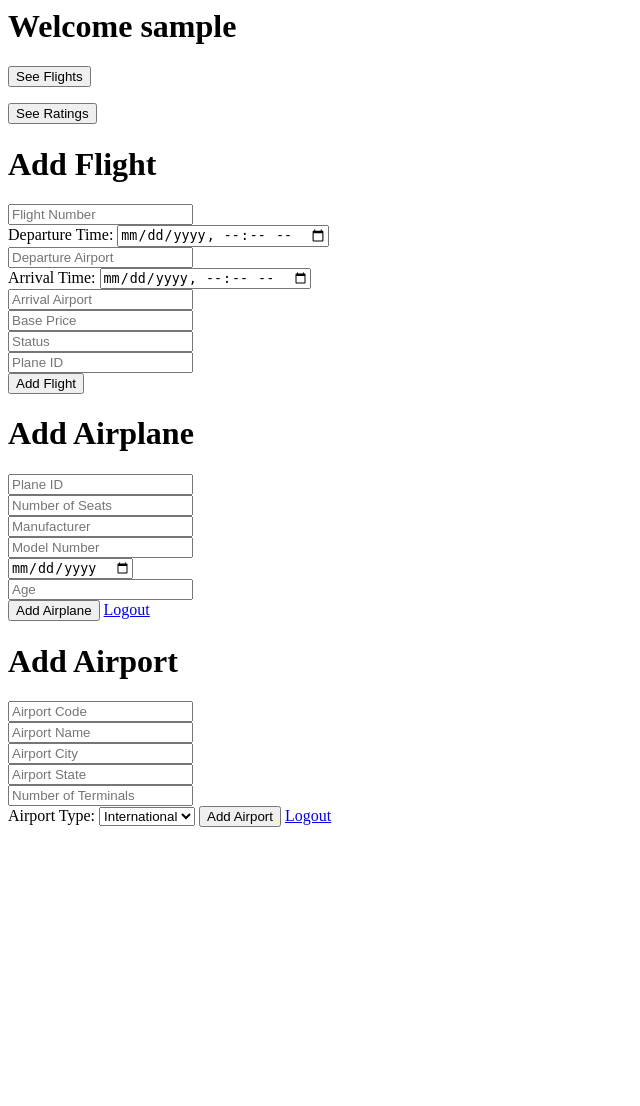
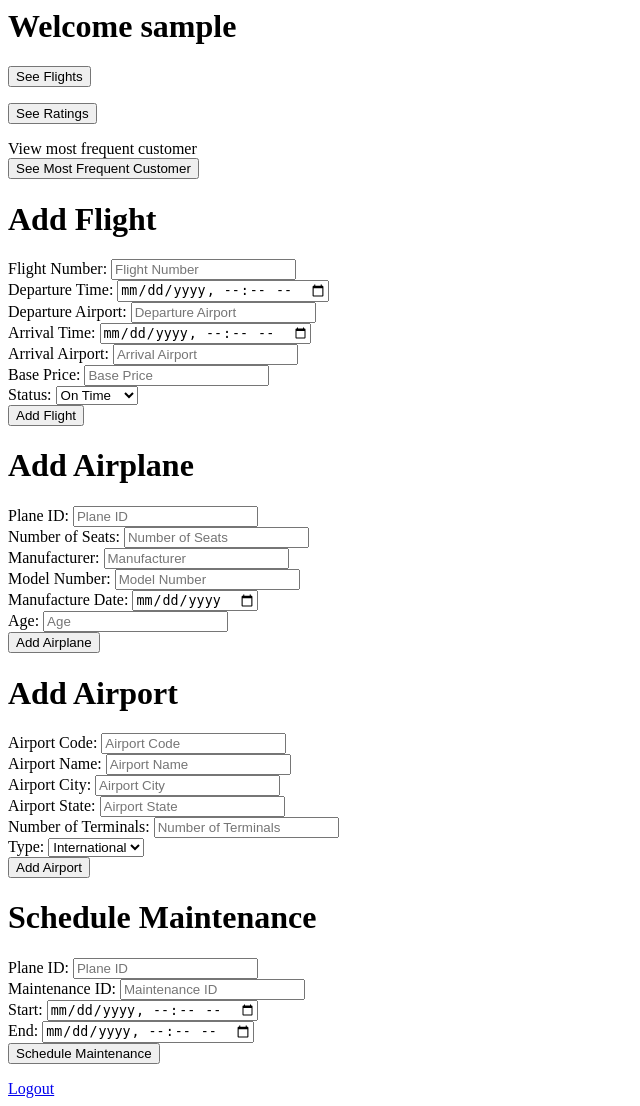
Before and after one commit to Galaxeo/airplane-system, a Flask app: page /staffHome in a window 1280 px wide. Shown: the whole page, without its empty margins (0-640 px from the left). Before the commit the page ends 827 px from the top, so only its background shows below. Run offline with Flask 3, Linux system fonts and the light colour scheme; the visitor is signed in with stand-in values (Sample User, id 1).

Commit message:
feat: add schedule maintenance and view most frequent customer functionality

```diff
--- a/init1.py
+++ b/init1.py
@@ -187,11 +187,14 @@ def staffAddFlight():
 	basePrice = request.form['basePrice']
 	status = request.form['status']
 	planeID = request.form['planeID']
-	cursor = conn.cursor()
-	ins = 'INSERT INTO flight VALUES(%s, %s, %s, %s, %s, %s, %s, %s, %s)'
-	cursor.execute(ins, (airlineName, flightNum, departureTime, departureAirport, arrivalTime, arrivalAirport, basePrice, status, planeID))
-	conn.commit()
-	cursor.close()
+	try:
+		cursor = conn.cursor()
+		ins = 'INSERT INTO flight VALUES(%s, %s, %s, %s, %s, %s, %s, %s, %s)'
+		cursor.execute(ins, (airlineName, flightNum, departureTime, departureAirport, arrivalTime, arrivalAirport, basePrice, status, planeID))
+		conn.commit()
+		cursor.close()
+	except:
+		return render_template('staffHome.html', username=username, message="Please make sure that the fields are correct")
 	return render_template('staffHome.html', username=username, message="Flight added successfully")
 # Change status of flight
 @app.route('/staffChangeStatus', methods=['GET', 'POST'])
@@ -234,12 +237,15 @@ def staffAddAirport():
 	airportState = request.form['airportState']
 	numTerminals = request.form['numTerminals']
 	type = request.form['type']
-	cursor = conn.cursor()
-	ins = 'INSERT INTO airport VALUES(%s, %s, %s, %s, %s, %s)'
-	cursor.execute(ins, (airportCode, airportName, airportCity, airportState, numTerminals, type))
-	conn.commit()
-	cursor.close()
-	return render_template('staffHome.html', username=username, message="Airport added successfully")
+	try:
+		cursor = conn.cursor()
+		ins = 'INSERT INTO airport VALUES(%s, %s, %s, %s, %s, %s)'
+		cursor.execute(ins, (airportCode, airportName, airportCity, airportState, numTerminals, type))
+		conn.commit()
+		cursor.close()
+		return render_template('staffHome.html', username=username, message="Airport added successfully")
+	except:
+		return render_template('staffHome.html', username=username, message="Please make sure that the fields are correct")
 # Show all ratings
 @app.route('/staffShowRatings', methods=['GET', 'POST'])
 def staffShowRatings():
@@ -251,6 +257,35 @@ def staffShowRatings():
 	data = cursor.fetchall()
 	cursor.close()
 	return render_template('staffHome.html', username=username, ratings=data)
+# Schedule maintenance
+@app.route('/staffScheduleMaintenance', methods=['GET', 'POST'])
+def staffScheduleMaintenance():
+	username = session['username']
+	maintenanceID = request.form['maintenanceID']
+	planeID = request.form['planeID']
+	startTime = request.form['start']
+	endTime = request.form['end']
+	try:
+		cursor = conn.cursor()
+		ins = 'INSERT INTO maintenance VALUES(%s, %s, %s, %s)'
+		cursor.execute(ins, (planeID, maintenanceID, startTime, endTime))
+		conn.commit()
+		cursor.close()
+		return render_template('staffHome.html', username=username, message="Maintenance scheduled successfully")
+	except:
+		return render_template('staffHome.html', username=username, message="Please make sure that the fields are correct")
+# Show the most frequent customer (most tickets bought)
+@app.route('/staffShowFrequent', methods=['GET', 'POST'])
+def staffShowFrequentCustomer():
+	username = session['username']
+	airlineName = session['airlineName']
+	cursor = conn.cursor();
+	# query that selects the customer with the most tickets bought
+	query = 'SELECT * FROM customer as c, ticket as t, purchase as p, flight as f WHERE c.email = p.email AND p.TicketID = t.ticketID AND t.FlightNum = f.FlightNum AND f.AirlineName = %s GROUP BY c.email ORDER BY COUNT(*) DESC LIMIT 1'
+	cursor.execute(query, (airlineName))
+	data = cursor.fetchall()
+	cursor.close()
+	return render_template('staffHome.html', username=username, customer=data)
 
 #Authenticates the login
 @app.route('/loginAuth', methods=['GET', 'POST'])
--- a/templates/staffHome.html
+++ b/templates/staffHome.html
@@ -4,16 +4,17 @@
 </head>
 
 <!-- Use cases:
-    1. View flights (almost done, need to add more info)
+    1. View flights (almost done, have to make sure that it default shows next 30 days, and they can choose a range of dates)
     2. Create new flights (almost done, add labels, maybe make it so status is multiple choice)
     3. Change status of flights (done)
     4. Add airplane in the system (almost done, consider adding auto age)
     5. Add new airport (done)
     6. View flight ratings (done, make sure to check for more populated ratings)
-    7. Schedule maintenance
-    8. View frequent customers
-    9. View earned revenue
+    7. Schedule maintenance (done)
+    8. View frequent customer (done, maybe display more info)
+    9. View earned revenue (not done, have to include last month as well as last yera)
     10. Logout (done)
+    Additionally: enforce that only staff can do these actions
 -->
 
 <body>
@@ -34,12 +35,14 @@
         <th>Airline Name</th>
         <th>Flight Number</th>
         <th>Status</th>
+        <th>Plane ID</th>
         <th>Change Status</th>
         {% for line in data %}
         <tr>
             <td>{{line['AirlineName']}}</td>
             <td>{{line['FlightNum']}}</td>
             <td>{{line['Status']}}</td>
+            <td>{{line['PlaneID']}}</td>
             <td>
                 <form action="/staffChangeStatus" method="POST">
                     <input type="hidden" name="flightNum" value="{{line['FlightNum']}}" />
@@ -55,13 +58,6 @@
         {% endfor %}
     </table>
     {% endif %}
-
-    <!-- {% for line in posts %}
-	<tr>
-		<td>{{line['ts']}}</td>
-		<td>{{line['blog_post']}}</td>
-	</tr>
-{% endfor %} -->
 
     <form action="/staffShowFlights" method="POST">
         <input type="submit" value='See Flights' />
@@ -85,47 +81,89 @@
     <form action="/staffShowRatings" method="POST">
         <input type="submit" value='See Ratings' />
     </form>
+    View most frequent customer
+    {% if customer %}
+    {% for line in customer %}
+    <p>{{line['Email']}}</p>
+    {% endfor %}
+    {% endif %}
+    <form action="/staffShowFrequent" method="POST">
+        <input type="submit" value='See Most Frequent Customer' />
+    </form>
     <h1>Add Flight</h1>
     <form action="/staffAddFlight" method="POST">
-        <input type="text" name="flightNum" placeholder="Flight Number" required /> </br>
+        <label for="flightNum">Flight Number:</label>
+        <input type="text" id="flightNum" name="flightNum" placeholder="Flight Number" required /> <br>
         <label for="departureTime">Departure Time:</label>
-        <input type="datetime-local" name="departureTime" placeholder="Departure Time" required /> </br>
-        <input type="text" name="departureAirport" placeholder="Departure Airport" required /> </br>
+        <input type="datetime-local" id="departureTime" name="departureTime" placeholder="Departure Time" required />
+        <br>
+        <label for="departureAirport">Departure Airport:</label>
+        <input type="text" id="departureAirport" name="departureAirport" placeholder="Departure Airport" required />
+        <br>
         <label for="arrivalTime">Arrival Time:</label>
-        <input type="datetime-local" name="arrivalTime" placeholder="Arrival Time" required /> </br>
-        <input type="text" name="arrivalAirport" placeholder="Arrival Airport" required /> </br>
-        <input type="text" name="basePrice" placeholder="Base Price" required /> </br>
-        <input type="text" name="status" placeholder="Status" required /> </br>
-        <input type="text" name="planeID" placeholder="Plane ID" required /> </br>
-        <input type="submit" value='Add Flight' />
+        <input type="datetime-local" id="arrivalTime" name="arrivalTime" placeholder="Arrival Time" required /> <br>
+        <label for="arrivalAirport">Arrival Airport:</label>
+        <input type="text" id="arrivalAirport" name="arrivalAirport" placeholder="Arrival Airport" required /> <br>
+        <label for="basePrice">Base Price:</label>
+        <input type="text" id="basePrice" name="basePrice" placeholder="Base Price" required /> <br>
+        <label for="status">Status:</label>
+        <select id="status" name="status">
+            <option value="On Time">On Time</option>
+            <option value="Delayed">Delayed</option>
+            <option value="Cancelled">Cancelled</option>
+        </select> <br>
+        <input type="submit" value="Add Flight" />
     </form>
     <h1>Add Airplane</h1>
     <form action="/staffAddAirplane" method="POST">
-        <input type="text" name="planeID" placeholder="Plane ID" required /> </br>
-        <input type="text" name="numSeats" placeholder="Number of Seats" required /> </br>
-        <input type="text" name="manufacturer" placeholder="Manufacturer" required /> </br>
-        <input type="text" name="modelNum" placeholder="Model Number" required /> </br>
-        <input type="date" name="manufactureDate" placeholder="Manufacture Date" required /> </br>
-        <input type="text" name="age" placeholder="Age" required /> </br>
-        <input type="submit" value='Add Airplane' />
-        <a href="/logout">Logout</a>
+        <label for="planeID">Plane ID:</label>
+        <input type="text" id="planeID" name="planeID" placeholder="Plane ID" required /> <br>
+        <label for="numSeats">Number of Seats:</label>
+        <input type="text" id="numSeats" name="numSeats" placeholder="Number of Seats" required /> <br>
+        <label for="manufacturer">Manufacturer:</label>
+        <input type="text" id="manufacturer" name="manufacturer" placeholder="Manufacturer" required /> <br>
+        <label for="modelNum">Model Number:</label>
+        <input type="text" id="modelNum" name="modelNum" placeholder="Model Number" required /> <br>
+        <label for="manufactureDate">Manufacture Date:</label>
+        <input type="date" id="manufactureDate" name="manufactureDate" placeholder="Manufacture Date" required /> <br>
+        <label for="age">Age:</label>
+        <input type="text" id="age" name="age" placeholder="Age" required /> <br>
+        <input type="submit" value="Add Airplane" />
     </form>
     <h1>Add Airport</h1>
     <form action="/staffAddAirport" method="POST">
-        <input type="text" name="airportCode" placeholder="Airport Code" required /> </br>
-        <input type="text" name="airportName" placeholder="Airport Name" required /> </br>
-        <input type="text" name="airportCity" placeholder="Airport City" required /> </br>
-        <input type="text" name="airportState" placeholder="Airport State" required /> </br>
-        <input type="text" name="numTerminals" placeholder="Number of Terminals" required /> </br>
-        Airport Type:
-        <select name="type">
+        <label for="airportCode">Airport Code:</label>
+        <input type="text" id="airportCode" name="airportCode" placeholder="Airport Code" required /> <br>
+        <label for="airportName">Airport Name:</label>
+        <input type="text" id="airportName" name="airportName" placeholder="Airport Name" required /> <br>
+        <label for="airportCity">Airport City:</label>
+        <input type="text" id="airportCity" name="airportCity" placeholder="Airport City" required /> <br>
+        <label for="airportState">Airport State:</label>
+        <input type="text" id="airportState" name="airportState" placeholder="Airport State" required /> <br>
+        <label for="numTerminals">Number of Terminals:</label>
+        <input type="text" id="numTerminals" name="numTerminals" placeholder="Number of Terminals" required /> <br>
+        <label for="type">Type:</label>
+        <select id="type" name="type">
             <option value="International">International</option>
             <option value="Domestic">Domestic</option>
-            <option value="Both">Both</option>
+            <option value="Cancelled">Both</option>
         </select>
-        <input type="submit" value='Add Airport' />
-        <a href="/logout">Logout</a>
+        <br>
+        <input type="submit" value="Add Airport" />
     </form>
+    <h1>Schedule Maintenance</h1>
+    <form action="/staffScheduleMaintenance" method="POST">
+        <label for="planeID">Plane ID:</label>
+        <input type="text" id="planeID" name="planeID" placeholder="Plane ID" required /> <br>
+        <label for="maintenanceID">Maintenance ID:</label>
+        <input type="text" id="maintenanceID" name="maintenanceID" placeholder="Maintenance ID" required /> <br>
+        <label for="start">Start:</label>
+        <input type="datetime-local" id="start" name="start" placeholder="Start" required /> <br>
+        <label for="end">End:</label>
+        <input type="datetime-local" id="end" name="end" placeholder="End" required /> <br>
+        <input type="submit" value="Schedule Maintenance" />
+    </form>
+    <a href="/logout">Logout</a>
 </body>
 
 
```
